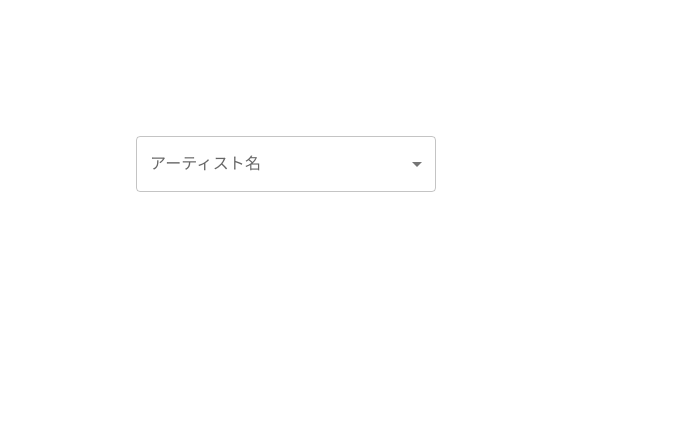
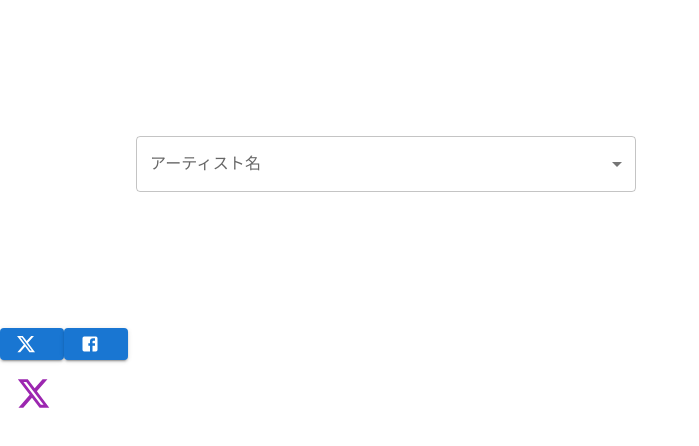
Before and after one commit to yuta925/typescript-, a React (Create React App) app: page / in a window 1280 px wide. Shown: the top 446 px of the page, without its empty margins (0-699 px from the left). Built offline with nearby package versions, Linux system fonts and the light colour scheme.

Commit message:
アイコンをボタンにする

```diff
--- a/package.json
+++ b/package.json
@@ -4,10 +4,11 @@
   "private": true,
   "dependencies": {
     "@chakra-ui/react": "^2.8.2",
-    "@emotion/react": "^11.11.3",
+    "@emotion/react": "^11.11.4",
     "@emotion/styled": "^11.11.0",
     "@hookform/resolvers": "^3.3.4",
-    "@mui/material": "^5.15.10",
+    "@mui/icons-material": "^5.15.11",
+    "@mui/material": "^5.15.11",
     "@testing-library/jest-dom": "^5.17.0",
     "@testing-library/react": "^13.4.0",
     "@testing-library/user-event": "^13.5.0",
--- /dev/null
+++ b/src/components/Icons/index.tsx
@@ -0,0 +1,28 @@
+import XIcon from "@mui/icons-material/X";
+import FacebookIcon from "@mui/icons-material/Facebook";
+import { Box, Button, IconButton } from "@mui/material";
+
+const Icon = () => {
+  return (
+    <>
+      <Box>
+        <Button variant="contained" color="primary" startIcon={<XIcon />} />
+        <Button
+          variant="contained"
+          color="primary"
+          startIcon={<FacebookIcon />}
+        />
+      </Box>
+      <Box sx={{ "& button": { m: 1 } }}>
+        {/* アイコンをボタンにする例 */}
+        <div>
+          <IconButton color="secondary">
+            <XIcon fontSize="large" />
+          </IconButton>
+        </div>
+      </Box>
+    </>
+  );
+};
+
+export default Icon;
--- a/src/components/SelectBox/index.tsx
+++ b/src/components/SelectBox/index.tsx
@@ -41,8 +41,8 @@ const MultipleSelectCheckmarks: FC = () => {
 
   return (
     <div className="p-32">
-      <FormControl sx={{ m: 1, width: 300 }}>
-        <InputLabel id="demo-multiple-checkbox-label">
+      <FormControl sx={{ m: 1, width: 500 }}>
+        <InputLabel id="demo-multiple-checkbox-label" color="success">
           アーティスト名
         </InputLabel>
         <Select
@@ -57,7 +57,7 @@ const MultipleSelectCheckmarks: FC = () => {
         >
           {names.map((name) => (
             <MenuItem key={name} value={name}>
-              <Checkbox checked={artistName.indexOf(name) > -1} />
+              <Checkbox checked={artistName.indexOf(name) > -1} disabled />
               <ListItemText primary={name} />
             </MenuItem>
           ))}
--- a/src/index.tsx
+++ b/src/index.tsx
@@ -21,18 +21,15 @@ import HookForm from "./components/Form/Chakra";
 import { ChakraProvider, Box } from "@chakra-ui/react";
 import App from "./App";
 import MultipleSelectCheckmarks from "./components/SelectBox";
+import Icon from "./components/Icons";
 
 const root = ReactDOM.createRoot(
   document.getElementById("root") as HTMLElement
 );
 root.render(
   <React.StrictMode>
-    {/* <ChakraProvider>
-      <Box p={4}>
-        <HookForm />
-      </Box>
-    </ChakraProvider> */}
     <MultipleSelectCheckmarks />
+    <Icon />
   </React.StrictMode>
 );
 
```
Also changed, not shown: 1 other file (tests, documents, lock files or other folders).
